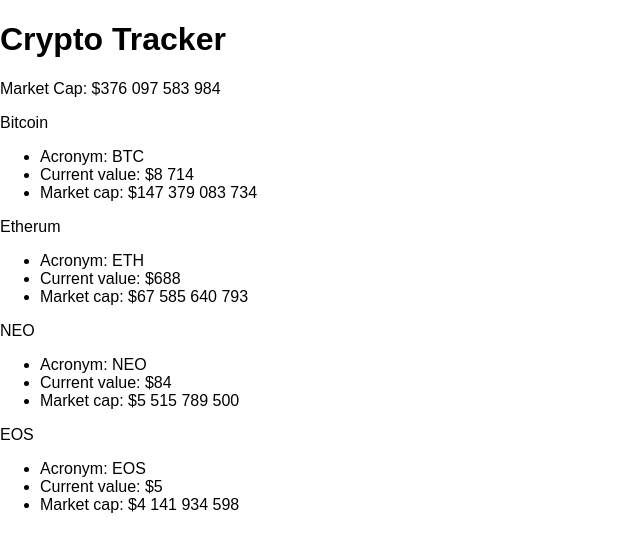
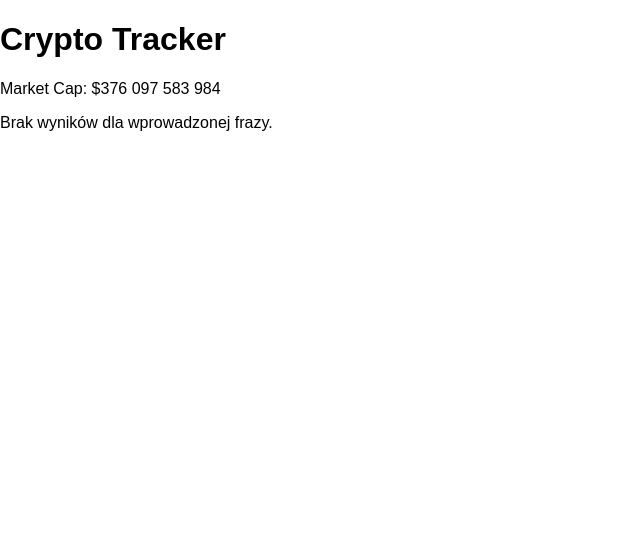
Before and after one commit to mkczarkowski/crypto-tracker, a React (Create React App) app: page / in a window 1280 px wide. Shown: the top 552 px of the page, without its empty margins (0-640 px from the left). Built offline with nearby package versions, Linux system fonts and the light colour scheme.

Commit message:
Handle empty cryptos

```diff
--- a/src/components/CoinList/CoinList.js
+++ b/src/components/CoinList/CoinList.js
@@ -4,7 +4,14 @@
 import Coin from "./Coin/Coin";
 
 const CoinList = ({ cryptos }) => {
-  return cryptos.map(crypto => <Coin {...crypto} key={crypto.acronym} />);
+  const isListEmpty = cryptos.length === 0;
+  const coinList = isListEmpty ? (
+        <p>Brak wyników dla wprowadzonej frazy.</p>
+    ) : (
+        cryptos.map(crypto => <Coin {...crypto} key={crypto.acronym} />)
+    );
+
+  return coinList;
 };
 
 CoinList.propTypes = {
--- a/src/containers/App.js
+++ b/src/containers/App.js
@@ -6,10 +6,10 @@
 class App extends Component {
   state = {
     cryptos: [
-      { name: "Bitcoin", acronym: "BTC", value: 8714, cap: 147379083734 },
-      { name: "Etherum", acronym: "ETH", value: 688, cap: 67585640793 },
-      { name: "NEO", acronym: "NEO", value: 84, cap: 5515789500 },
-      { name: "EOS", acronym: "EOS", value: 5, cap: 4141934598 }
+      // { name: "Bitcoin", acronym: "BTC", value: 8714, cap: 147379083734 },
+      // { name: "Etherum", acronym: "ETH", value: 688, cap: 67585640793 },
+      // { name: "NEO", acronym: "NEO", value: 84, cap: 5515789500 },
+      // { name: "EOS", acronym: "EOS", value: 5, cap: 4141934598 }
     ],
     marketCap: 376097583984
   };
```
